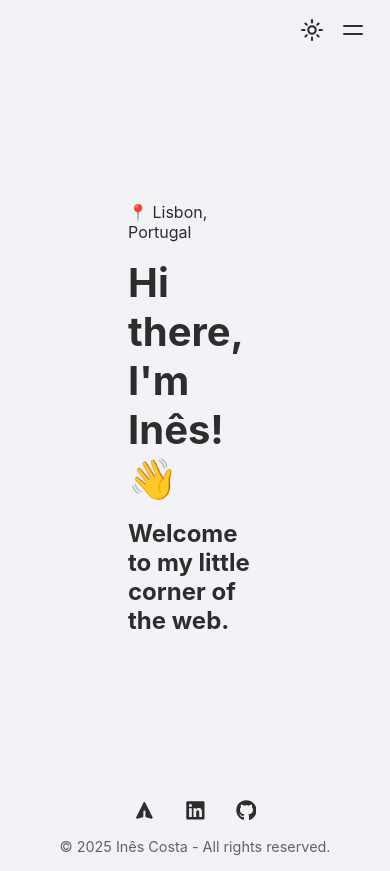
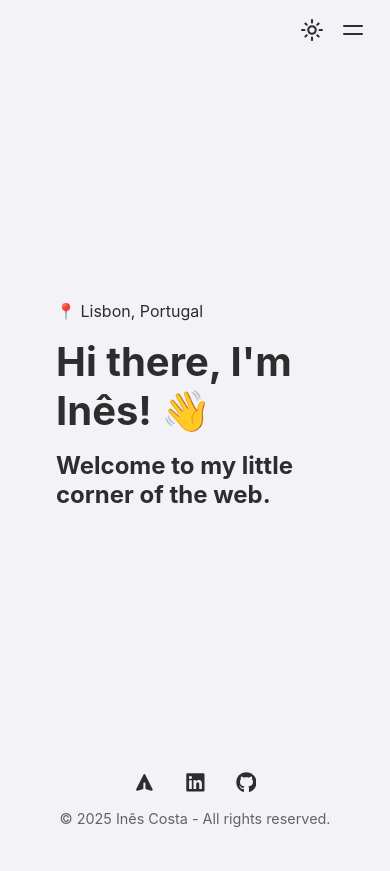
Before and after one commit to inesiscosta/Portfolio, a Next.js app: page / in a window 390 px wide. After the commit the page ends 844 px from the top, so only its background shows below. Built offline with nearby package versions, Linux system fonts and the light colour scheme.

Commit message:
feat: homepage mobile

```diff
--- a/src/styles/pages/HomePage.module.css
+++ b/src/styles/pages/HomePage.module.css
@@ -51,3 +51,10 @@
     transform: rotate(0deg);
   }
 }
+
+@media (max-width: 768px) {
+  .hero {
+    padding: 0 3.5rem;
+    min-height: calc(100vh - 155px);
+  }
+}
```
